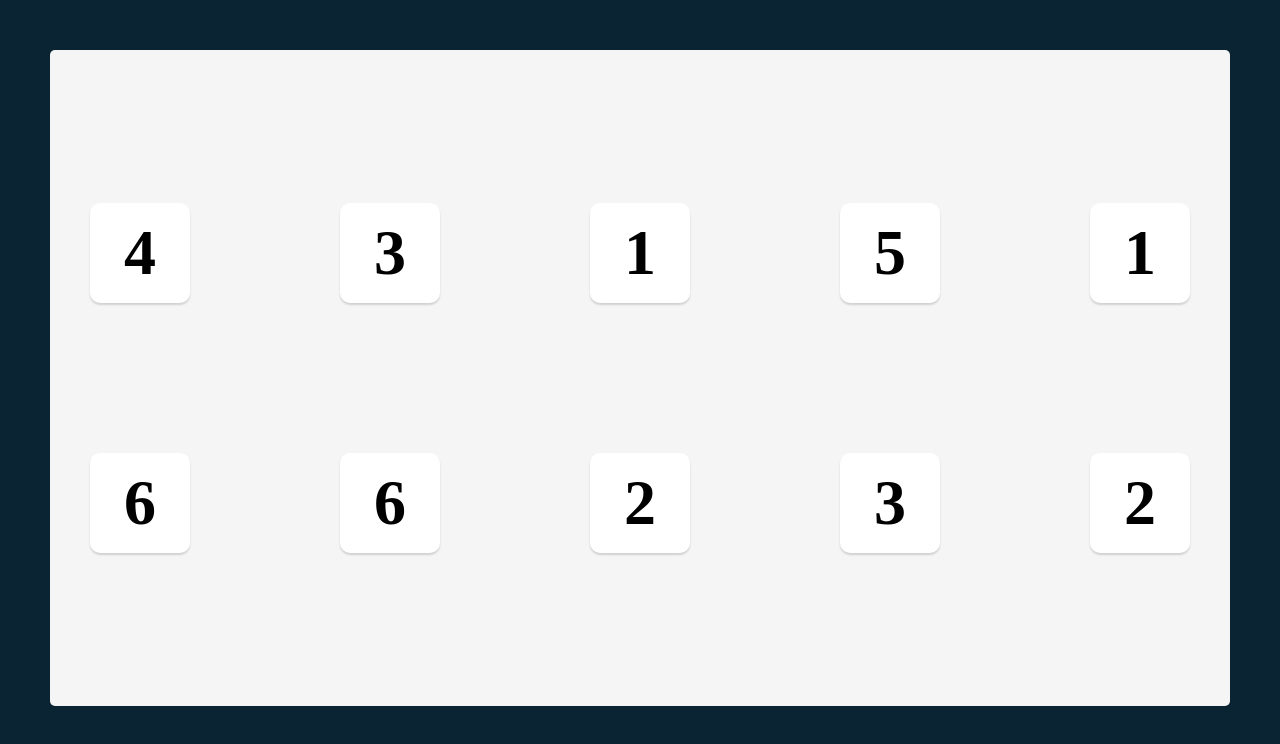
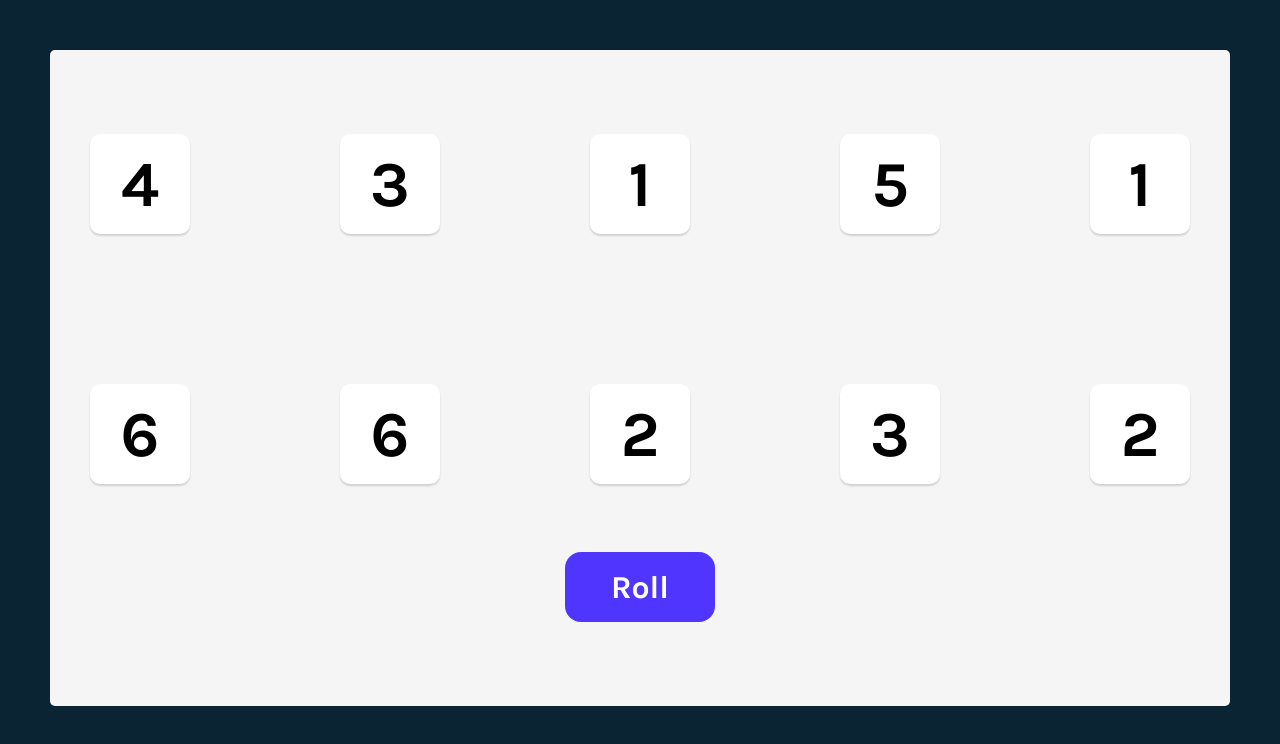
Before and after one commit to Famormino/Tenzies, a React (Vite) app: page / in a window 1280 px wide. Shown: the top 744 px of the page. Built offline with nearby package versions, Linux system fonts and the light colour scheme.

Commit message:
Adding roll button

```diff
--- a/src/App.jsx
+++ b/src/App.jsx
@@ -14,12 +14,19 @@ export default function App() {
 
     return newDice;
   }
+
+  function rollDice() {
+    setDice(allNewDice());
+  }
   console.log(allNewDice());
   const diceElements = dice.map((die) => <Die number={die} />);
 
   return (
     <main>
       <div className="dice-container">{diceElements}</div>
+      <button className="roll-dice" onClick={rollDice}>
+        Roll
+      </button>
     </main>
   );
 }
--- a/src/style.css
+++ b/src/style.css
@@ -6,6 +6,7 @@ body {
     margin: 0;
     background-color: #0B2434;
     padding: 50px;
+    font-family: 'Karla', sans-serif;
 }
 
 main {
@@ -13,8 +14,10 @@ main {
     height: 82vh;
     border-radius: 5px;
     display: flex;
+    flex-direction: column;
     align-items: center;
-    justify-content: center;
+    justify-content: space-around;
+    padding: 50px;
 }
 
 .dice-container {
@@ -39,3 +42,23 @@ main {
 .die-num {
     font-size: 4rem;
 }
+
+.roll-dice {
+    height: 70px;
+    width: 150px;
+    border: none;
+    border-radius: 16px;
+    cursor: pointer;
+    background-color: #5035ff;
+    color: white;
+    font-size: 2rem;
+    font-family: 'Karla', sans-serif;
+}
+
+.roll-dice:focus {
+    outline: none;
+}
+
+.roll-dice:active {
+    box-shadow: inset 5px 5px 10px -3px rgba(0, 0, 0, 0.8);
+}
```
